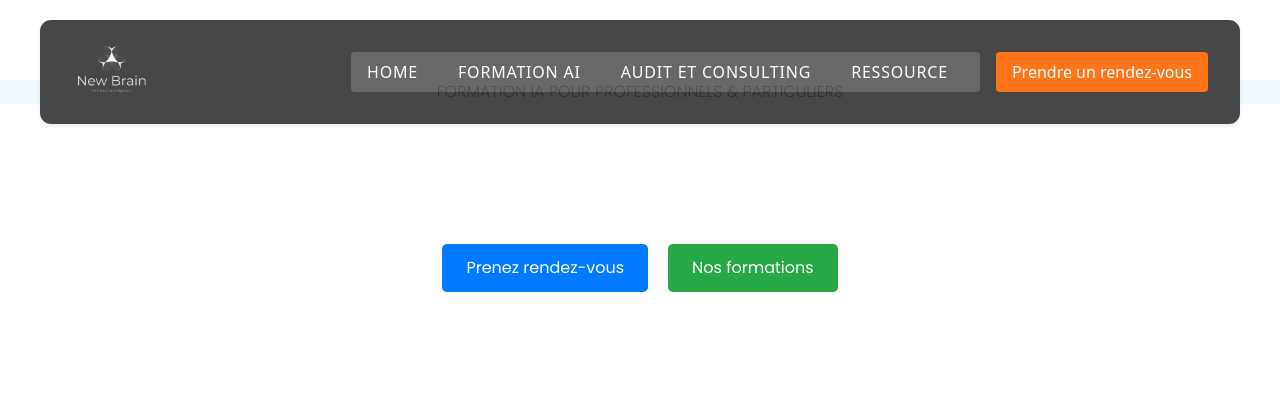
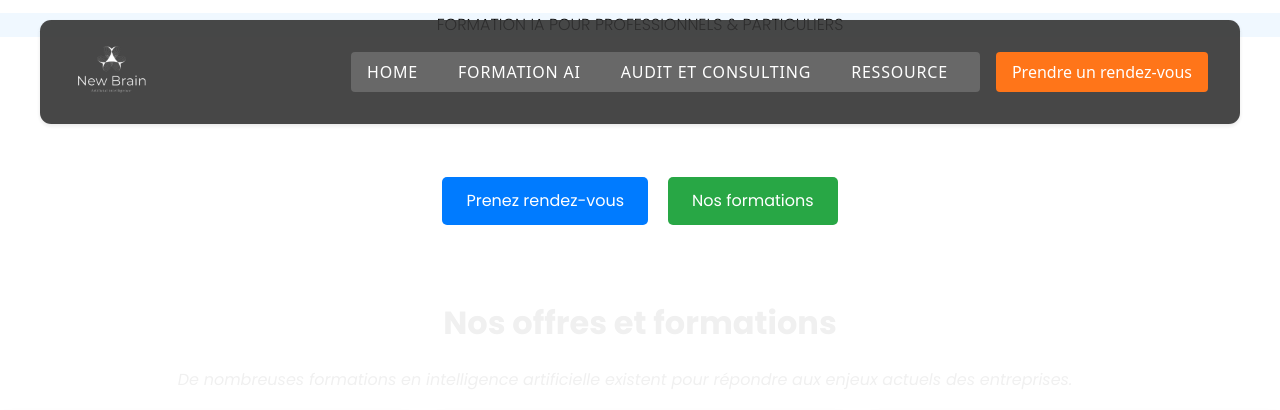
Before and after one commit to Beerus243/newbrain, a Next.js app: page / in a window 1280 px wide. Shown: the top 410 px of the page. Built offline with nearby package versions, Linux system fonts and the light colour scheme.

Commit message:
correction header5

```diff
--- a/app/components/Header.module.css
+++ b/app/components/Header.module.css
@@ -104,7 +104,7 @@
 
 .headerText {
   text-align: center;
-  margin-top: 5rem; /* Ajustez selon la hauteur de la navbar */
+  margin-top: 15%; /* Ajustez selon la hauteur de la navbar */
 }
 
 @media (max-width: 768px) {
@@ -230,7 +230,8 @@
     cursor: pointer;
     position: relative;
     width: 30px;
-    height: 21px;
+    height: 25px;
+    left: 170px;
   }
 
   .hamburger div {
@@ -301,7 +302,7 @@
   }
 
   .headerText {
-    display: none;
+    margin-top: 8%;
   }
 }
 
@@ -437,7 +438,7 @@
 
 /* Conteneur pour le texte du header */
 .headerText {
-  padding-bottom: 50px;
+  margin-top: 10%; /* Ajustez selon la hauteur de la navbar */
   justify-content: center;
   text-align: center;
 }
@@ -454,4 +455,10 @@
   .navItemMobile {
     display: none; /* Cache le bouton dans le menu hamburger */
   }
+  .headerText {
+    margin-top: 1%; /* Ajustez selon la hauteur de la navbar */
+    justify-content: center;
+    text-align: center;
+  }
+
 }
--- a/app/components/Header.tsx
+++ b/app/components/Header.tsx
@@ -34,7 +34,7 @@ const Navigation = () => {
               </li>
             </ul>
           </div>
-          <div className={`${styles.navButtonContainer} ${menuOpen ? styles.hide : ""}`}>
+          <div className={styles.navButtonContainer}>
             <button className={styles.navButton}>Prendre un rendez-vous</button>
           </div>
         </div>
```
